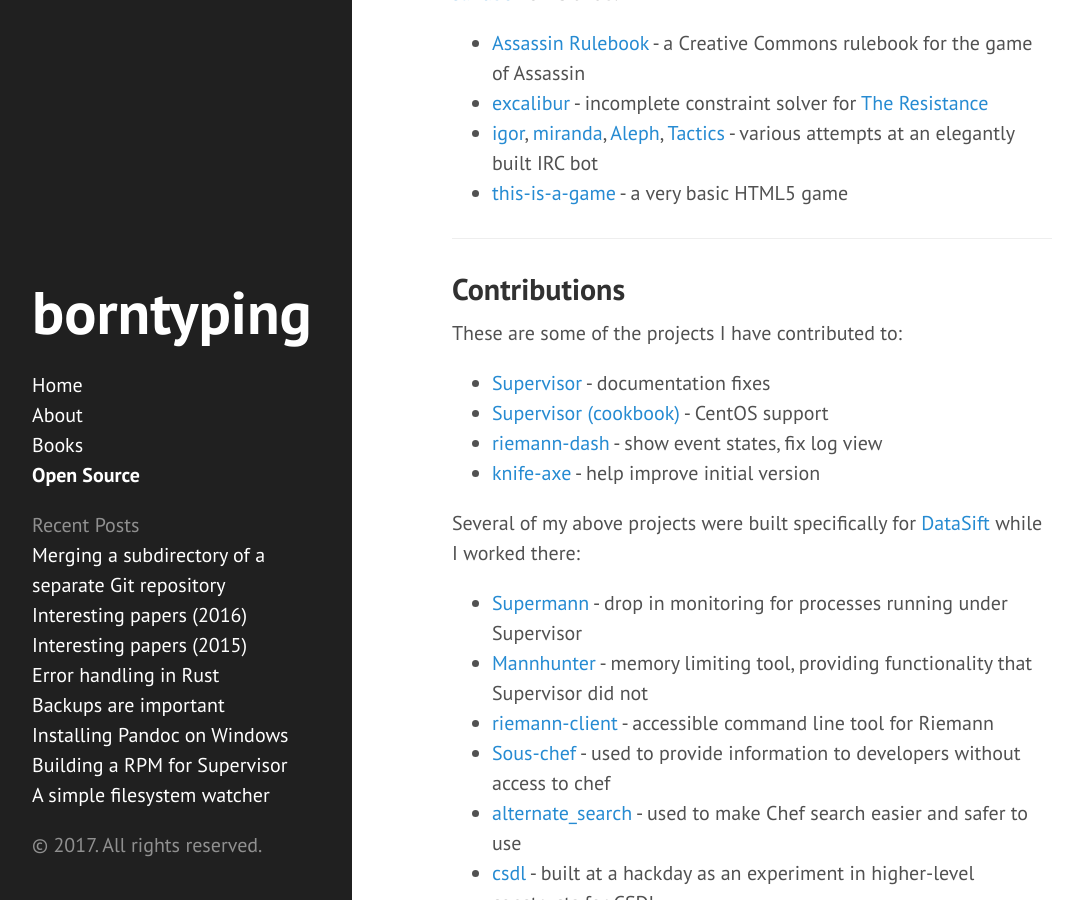
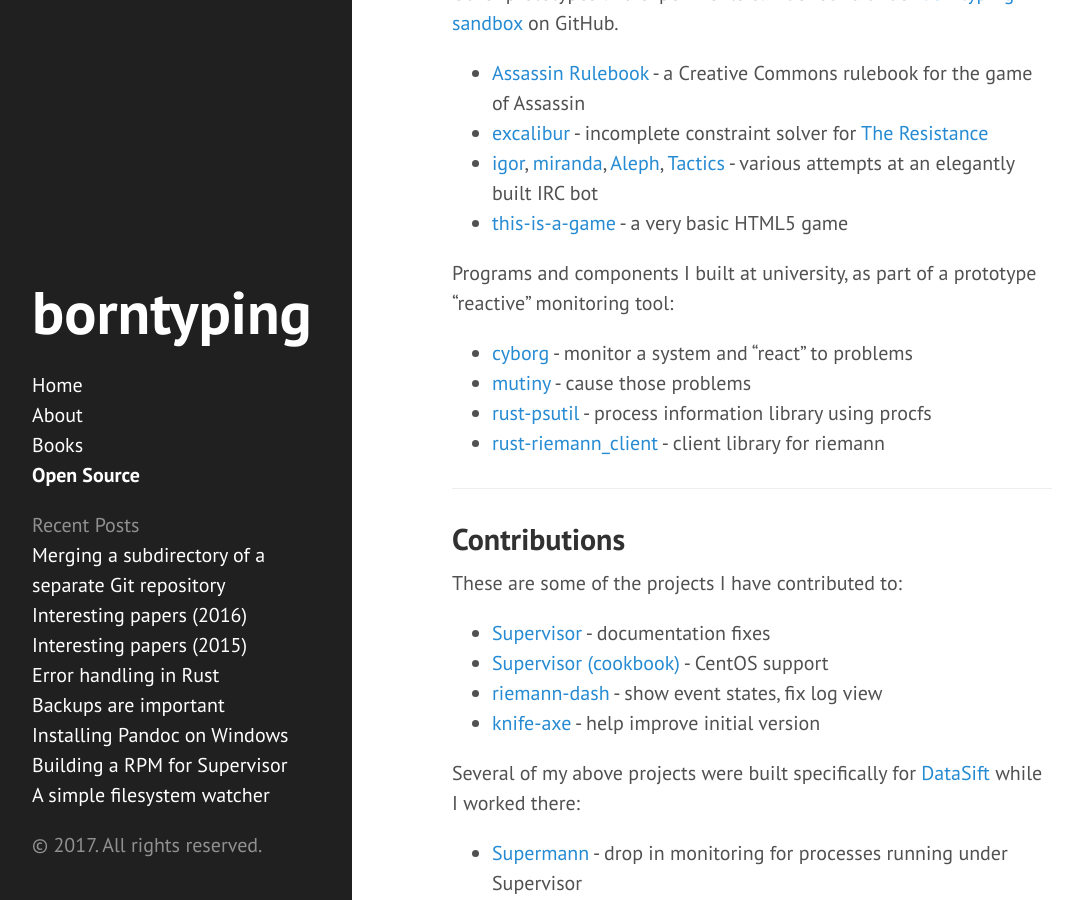
Before and after one commit to borntyping/borntyping.github.io, a Jekyll site: the page built from open-source.md, in a window 1280 px wide and 900 px high, scrolled down 1317 px. Shown: the whole window, without its empty margins (8-1081 px from the left). Built offline with Jekyll 4.4.1, drawn with Linux system fonts in a browser that asks for light colours; some of the changed text lies outside the part shown.

Commit message:
Update open-source.md

```diff
--- a/open-source.md
+++ b/open-source.md
@@ -15,6 +15,7 @@
 * [ssh-run](https://github.com/borntyping/ssh-run) - run commands remotely using your local files
 * [clack](https://github.com/borntyping/clack) - run multiple iterations of the same command
 * [v](https://github.com/borntyping/v) - a minimal [virtualenv](https://virtualenv.pypa.io/en/latest/) manager
+* [gocd-dashboard](https://github.com/datasift/gocd-dashboard) - simple pipeline/group status for [GoCD](http://gocd.io)
 
 ### Python libraries
 
@@ -39,6 +40,13 @@
 * [excalibur](https://github.com/borntyping-sandbox/excalibur) - incomplete constraint solver for [The Resistance](http://boardgamegeek.com/boardgame/41114/the-resistance)
 * [igor](https://github.com/borntyping-sandbox/igor), [miranda](https://github.com/borntyping-sandbox/miranda), [Aleph](https://github.com/borntyping-sandbox/aleph), [Tactics](https://github.com/borntyping-sandbox/tactics) - various attempts at an elegantly built IRC bot
 * [this-is-a-game](https://github.com/borntyping/this-is-a-game) - a very basic HTML5 game
+
+Programs and components I built at university, as part of a prototype "reactive" monitoring tool:
+
+* [cyborg](https://github.com/borntyping/cyborg/) - monitor a system and "react" to problems
+* [mutiny](https://github.com/borntyping/mutiny/) - cause those problems
+* [rust-psutil](https://github.com/borntyping/rust-psutil) - process information library using procfs
+* [rust-riemann_client](https://github.com/borntyping/rust-riemann_client) - client library for riemann
 
 ***
 
```
